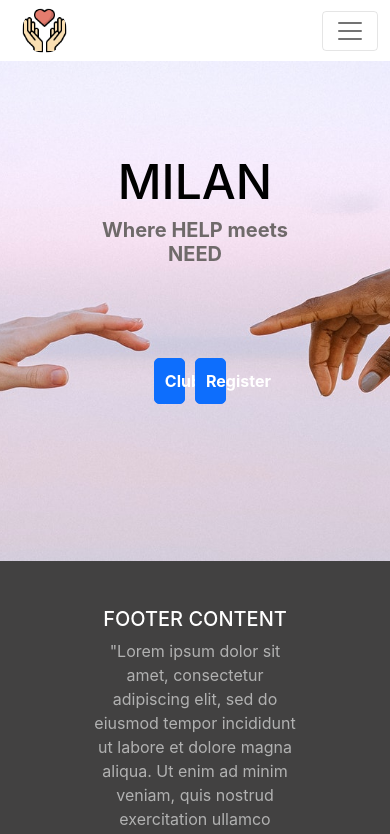
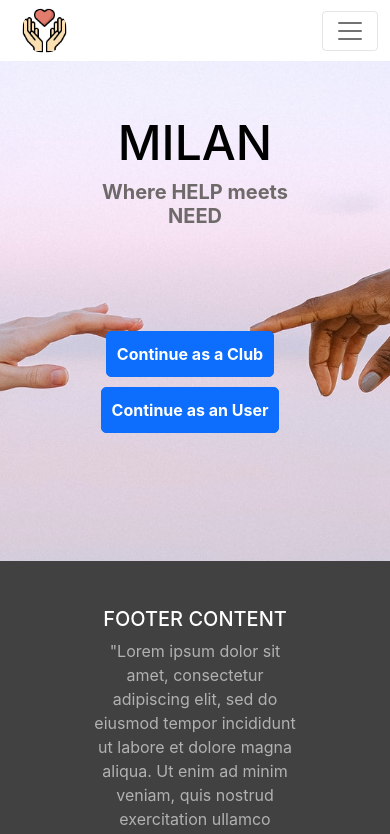
Before and after one commit to ngoworldcommunity/NGOWorld, a React (Create React App) app in the folder milan-app/: page / in a window 390 px wide. Shown: the top 834 px of the page. Built offline with nearby package versions, Linux system fonts and the light colour scheme.

Commit message:
Button fix

```diff
--- a/milan-app/src/components/Banner.jsx
+++ b/milan-app/src/components/Banner.jsx
@@ -17,10 +17,10 @@ const Banner = () => {
 
                 <div className="banner-Buttons">
                     <Link to="/display/clubs" className="banner-button">
-                        <button type="button" className="btn btn-primary">Clubs</button>
+                        <button type="button" className="btn btn-primary">Continue as a Club</button>
                     </Link>
                     <Link to="/user/register">
-                        <button type="button" className="btn btn-primary">Register</button>
+                        <button type="button" className="btn btn-primary">Continue as an User</button>
                     </Link>
                 </div>
             </div>
--- a/milan-app/src/styles/Banner.css
+++ b/milan-app/src/styles/Banner.css
@@ -67,7 +67,6 @@
   display: flex;
   justify-content: center;
   align-items: center;
-  /* width: 100%; */
 }
 .banner-Buttons button {
   background-color: #0d6efd;
@@ -78,5 +77,16 @@
   color: #fff;
   margin-right: 10px;
   cursor: pointer;
-  width: 8vw;
+  width: auto;
 }
+@media (max-width: 425px) {
+  .banner-Buttons {
+    margin-top: 50px;
+    flex-direction: column;
+    justify-content: space-evenly;
+  }
+
+  .banner-Buttons button {
+    margin-bottom: 10px;
+  }
+}
```
